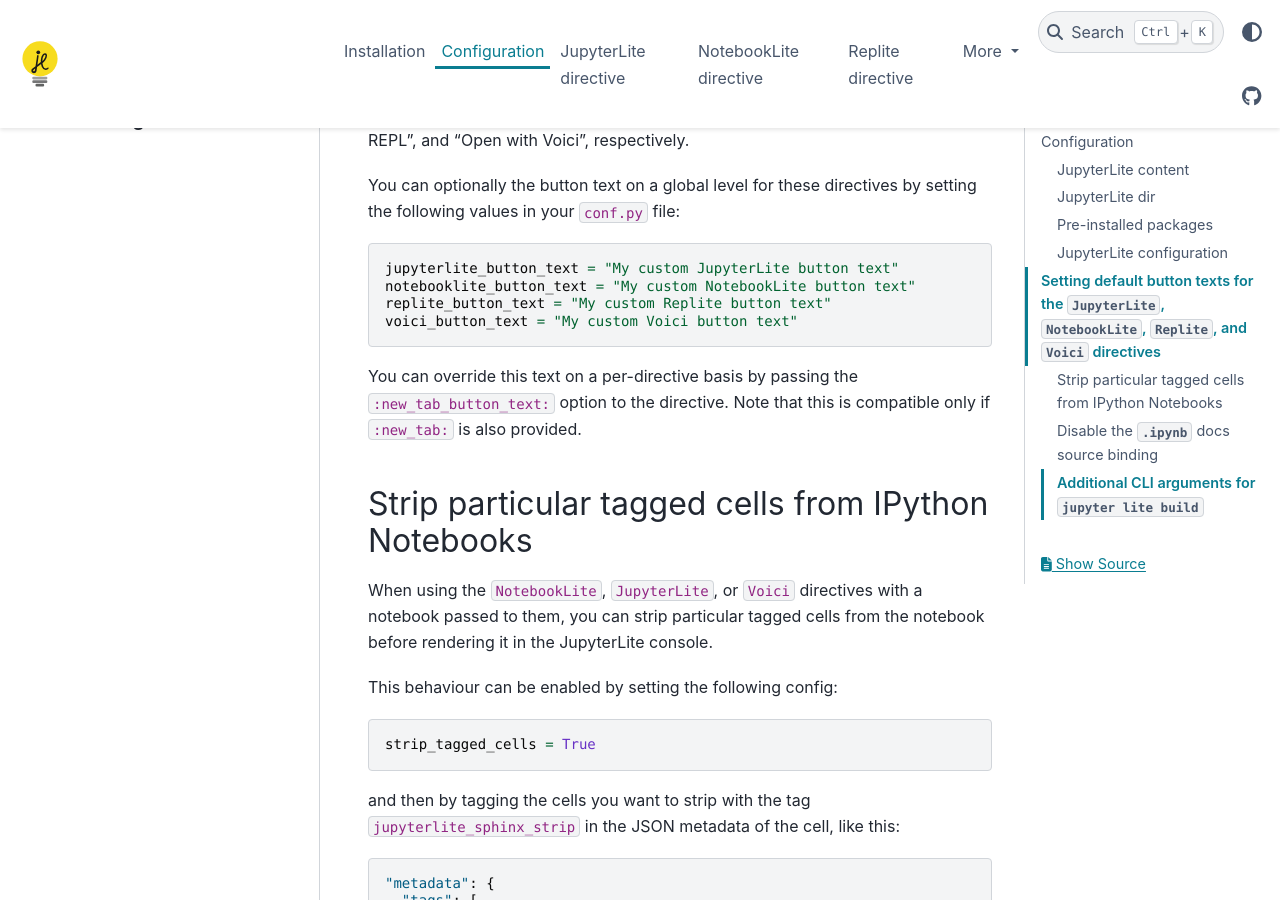
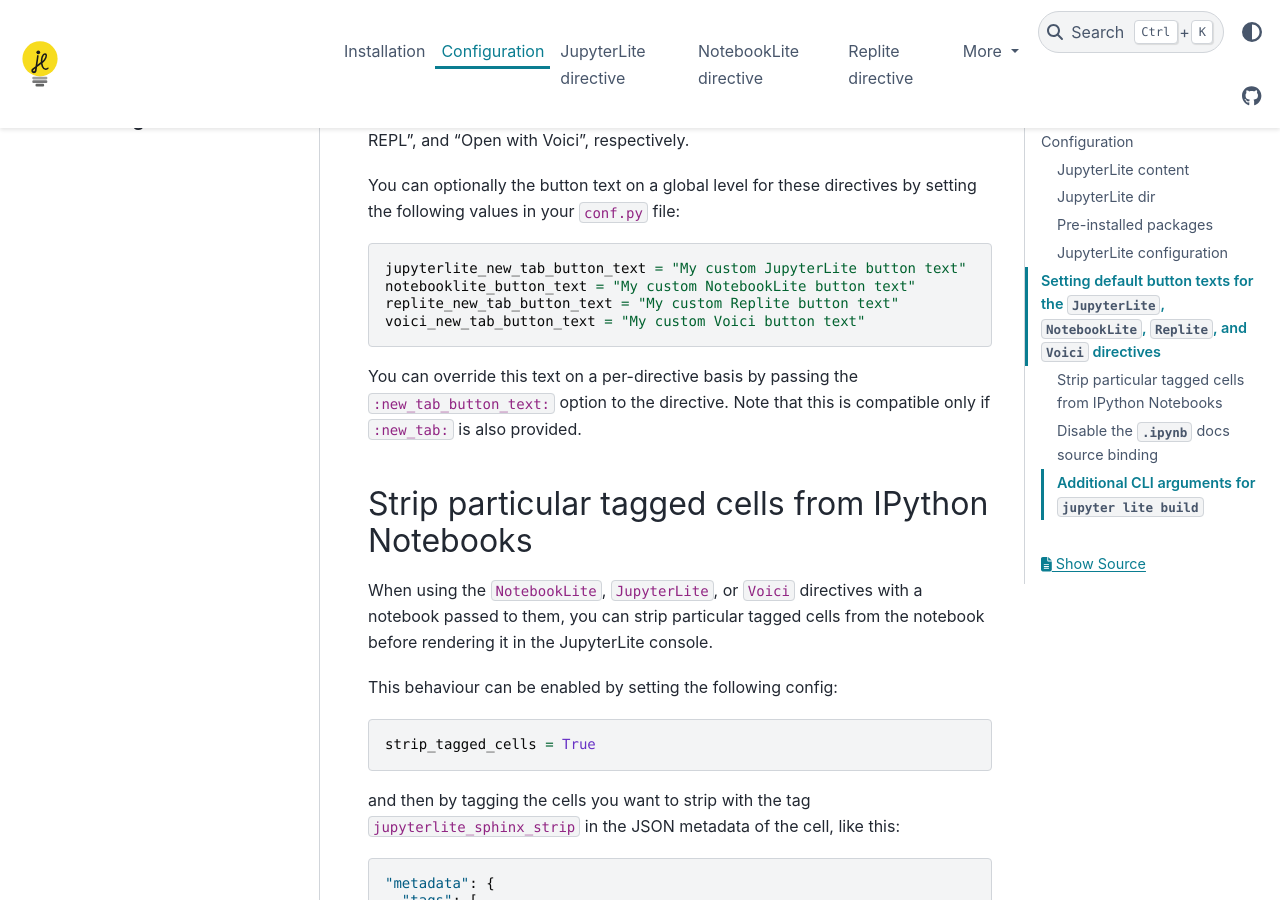
Before and after one commit to jupyterlite/jupyterlite-sphinx, a Sphinx documentation site: the page built from docs/configuration.md, in a window 1280 px wide and 900 px high, scrolled down 2124 px. Built offline with Sphinx 7.4.7 and the PyData theme 0.15.4, drawn with Linux system fonts in a browser that asks for light colours.

Commit message:
Add "_new_tab_" to button text config options
Co-Authored-By: Albert Steppi <1953382+steppi@users.noreply.github.com>

````diff
--- a/docs/configuration.md
+++ b/docs/configuration.md
@@ -76,10 +76,10 @@
 following values in your `conf.py` file:
 
 ```python
-jupyterlite_button_text = "My custom JupyterLite button text"
+jupyterlite_new_tab_button_text = "My custom JupyterLite button text"
 notebooklite_button_text = "My custom NotebookLite button text"
-replite_button_text = "My custom Replite button text"
-voici_button_text = "My custom Voici button text"
+replite_new_tab_button_text = "My custom Replite button text"
+voici_new_tab_button_text = "My custom Voici button text"
 ```
 
 You can override this text on a per-directive basis by passing the `:new_tab_button_text:` option
````
Also changed, not shown: 1 other file.
